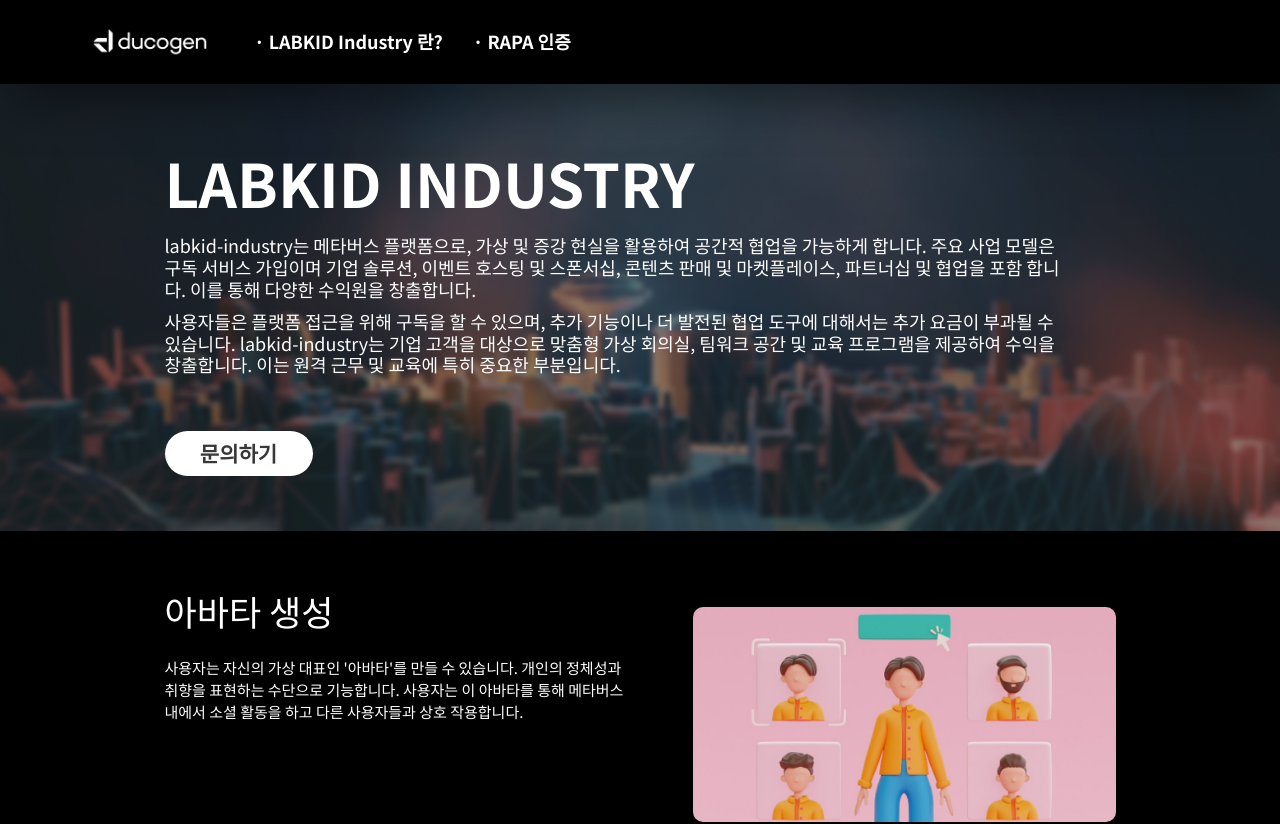
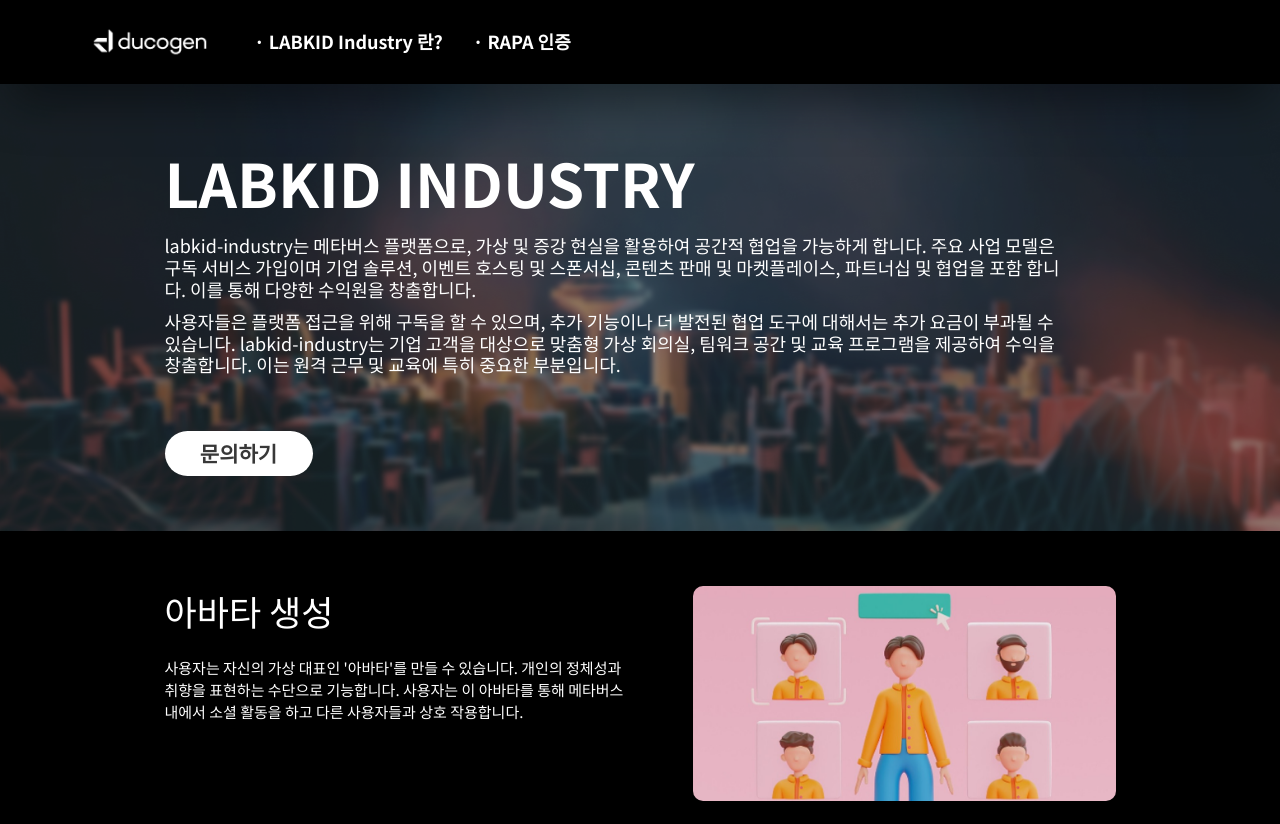
Before and after one commit to hovinee/DSP, a Next.js app: page /intro in a window 1280 px wide. Shown: the top 824 px of the page. Built offline with nearby package versions, Linux system fonts and the light colour scheme.

Commit message:
마진 조절

```diff
--- a/src/app/intro/page.tsx
+++ b/src/app/intro/page.tsx
@@ -60,7 +60,7 @@
               </div>
               <AutoSizeImage
                 src={intro_image}
-                className={`mt-[2.1rem] h-[28.8rem] w-full ${
+                className={`h-[28.8rem] w-full ${
                   index % 2 === 0 ? 'lg:order-2' : 'lg:order-1'
                 } lg:top-0 lg:h-[18.5rem] lg:w-[36.5rem] xl:h-[21.5rem] xl:w-[42.3rem]`}
                 rounded="10"
```
